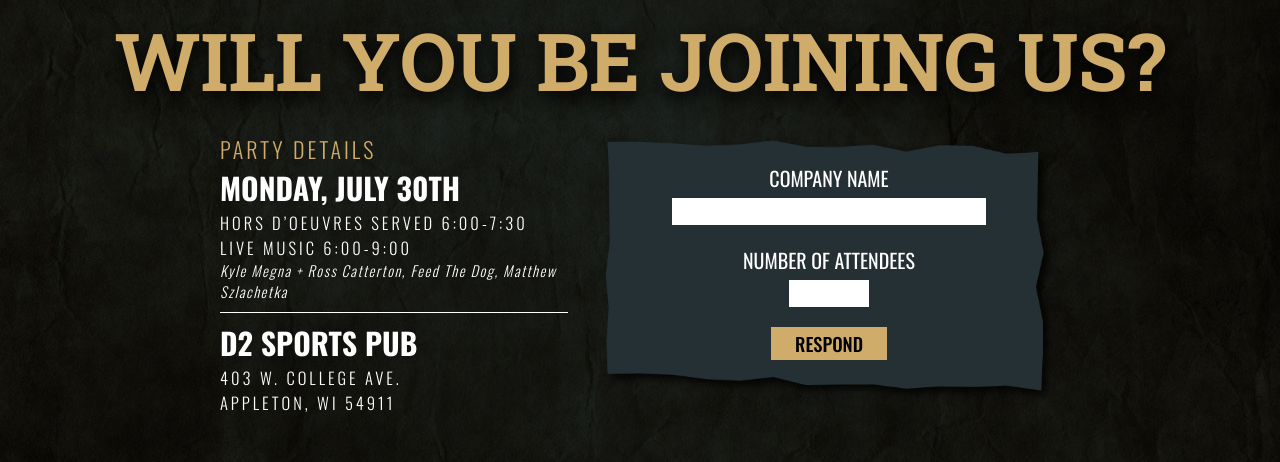
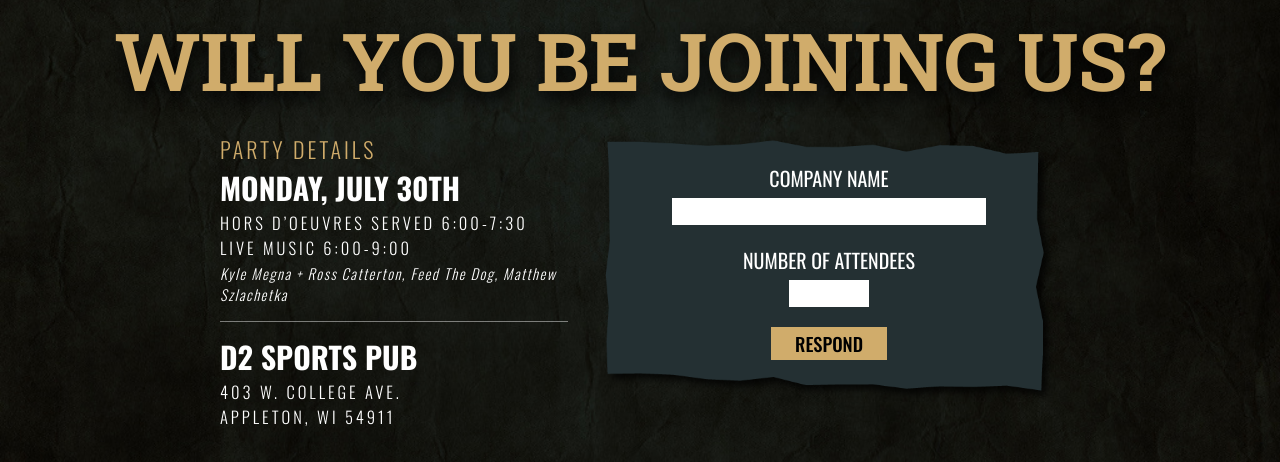
Before and after one commit to tundraland/tundraland.github.io, a plain HTML site: page index.html in a window 1280 px wide. Shown: the part 338-800 px from the top of the page. Drawn offline with nearby package versions, Linux system fonts and the light colour scheme.

Commit message:
Update style.css

```diff
--- a/style.css
+++ b/style.css
@@ -228,11 +228,12 @@ button:focus {
 }
 
 .underline {
-  border-bottom: 1px solid;
+  border-bottom: 1px solid #ffffff70;
   width: fit-content;
   margin: 0 auto;
-  padding-bottom: 10px;
-  margin-bottom: 7px;
+  padding-bottom: 16px;
+  margin-bottom: 12px;
+  margin-top: 3px;
 }
 
 @media screen and (max-width: 1200px) {
```
